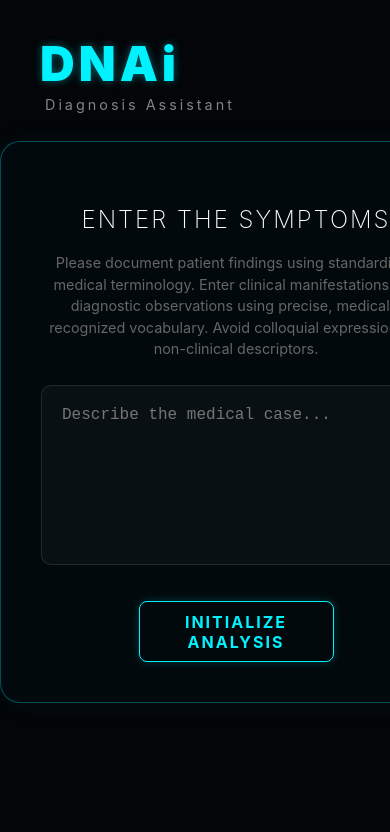
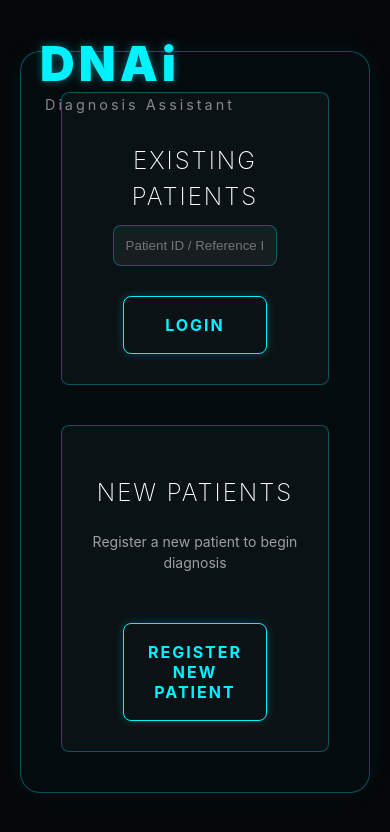
Before and after one commit to kalpeshkarnawat19/DNAi-frontend, a React (Vite) app: page /login in a window 390 px wide. Shown: the top 832 px of the page. Built offline with nearby package versions, Linux system fonts and the light colour scheme.

Commit message:
Add pages and css folders

```diff
--- a/src/App.jsx
+++ b/src/App.jsx
@@ -1,7 +1,9 @@
 import { useState } from 'react'
 import './App.css'
+import { BrowserRouter as Router, Routes, Route, Navigate} from 'react-router-dom'
+import LoginPage from "./pages/LoginPage.jsx";
 
-function App() {
+function HomePage() {
   const [symptoms, setSymptoms] = useState('')
 
   return (
@@ -28,7 +30,18 @@ function App() {
         </div>
       </main>
     </div>
-  )
+  );
 }
 
-export default App
+export default function App() {
+  return(
+    <Router>
+      <Routes>
+        <Route path="/" element={<HomePage />} />
+        <Route path="/login" element={<LoginPage />} />
+        {/* optional: if someone types random path */}
+        <Route path="*" element={<Navigate to="/" />} />
+      </Routes>
+    </Router>
+  );
+}
--- /dev/null
+++ b/src/css/dnabackground.css
@@ -0,0 +1,64 @@
+:root {
+  --neon-cyan: #00f2ff;
+}
+
+.dna-background {
+  position: fixed;
+  inset: 0;
+  display: grid;
+  place-items: center;
+  z-index: 0;
+  opacity: 0.6;
+  pointer-events: none;
+}
+
+.dna-helix {
+  width: 6rem; /* bigger so you can see it */
+}
+
+.strand {
+  position: relative;
+  width: 6rem;
+  height: 1rem;
+  margin-bottom: 0.75rem;
+}
+
+.strand::before,
+.strand::after {
+  content: "";
+  position: absolute;
+  background: var(--neon-cyan);
+  animation-duration: 0.6s;
+  animation-iteration-count: infinite;
+  animation-timing-function: ease-in-out;
+  animation-direction: alternate;
+  animation-delay: calc(var(--s) * -0.12s);
+}
+
+.strand::before {
+  left: 0.75rem;
+  top: 0.45rem;
+  width: 4.5rem;
+  height: 0.18rem;
+  animation-name: line;
+}
+
+.strand::after {
+  top: 0.25rem;
+  width: 0.55rem;
+  height: 0.55rem;
+  border-radius: 50%;
+  box-shadow: 5.3rem 0 0 var(--neon-cyan);
+  animation-name: ball;
+}
+
+@keyframes line {
+  to { transform: scaleX(0); }
+}
+
+@keyframes ball {
+  to {
+    transform: translateX(2.7rem);
+    box-shadow: 0 0 0 var(--neon-cyan);
+  }
+}
--- /dev/null
+++ b/src/css/loginpage.css
@@ -0,0 +1,112 @@
+:root{
+  --deep-bg: #05070a;
+  --neon-cyan: #00f2ff;
+}
+
+*{ box-sizing: border-box; }
+
+html, body {
+  height: 100%;
+  margin: 0;
+  padding: 0;
+}
+
+body {
+  background: var(--deep-bg);
+  color: white;
+  font-family: Inter, sans-serif;
+}
+
+/* Branding stays top-left*/
+.branding {
+  position: fixed;
+  top: 40px;
+  left: 40px;
+  text-align: left;
+  z-index: 10;
+}
+
+/* Center the boxes*/
+.page-wrapper {
+  min-height: 100vh;
+  width: 100vw;
+
+  display: flex;
+  align-items: center;
+  justify-content: center;
+
+  padding: 20px;
+}
+
+.container {
+  width: min(800px, 92vw);
+  padding: 40px;
+  border-radius: 20px;
+
+  border: 1px solid rgba(0, 242, 255, 0.3);
+  background: rgba(0, 242, 255, 0.02);
+  box-shadow: 0 0 30px rgba(0, 242, 255, 0.05);
+
+  display: flex;
+  justify-content: center;
+  gap: 40px;
+}
+
+/* The two inner boxes */
+.login-section, .register-section {
+  border: 1px solid rgba(0, 242, 255, 0.3);
+  padding: 30px;
+  background: rgba(255, 255, 255, 0.03);
+  border-radius: 8px;
+  flex: 1;
+  text-align: center;
+}
+
+.description {
+  color: rgba(255, 255, 255, 0.6);
+  margin: 20px 0;
+  font-size: 14px;
+}
+
+.input-box{
+  width: 80%;
+  padding: 12px;
+  border: 1px solid rgba(0, 242, 255, 0.3);
+  border-radius: 8px;
+  background: rgba(255, 255, 255, 0.05);
+  color: white;
+}
+
+/*buttons*/
+.login-btn, .register-btn{
+  width: 70%;
+  margin-top: 30px;
+  padding: 18px;
+  background: transparent;
+  border: 1px solid var(--neon-cyan);
+  color: var(--neon-cyan);
+  font-weight: bold;
+  letter-spacing: 2px;
+  text-transform: uppercase;
+  cursor: pointer;
+  transition: all 0.3s ease;
+  box-shadow: 0 0 10px rgba(0, 242, 255, 0.2);
+  border-radius: 8px;
+}
+
+.login-btn:hover, .register-btn:hover{
+  background: var(--neon-cyan);
+  color: black;
+  box-shadow: 0 0 20px var(--neon-cyan);
+}
+
+/* Mobile: stack nicely */
+@media (max-width: 900px) {
+  .container {
+    flex-direction: column;
+    align-items: center;
+  }
+  .login-section, .register-section {
+    width: min(420px, 100%);
+  }
+}
--- /dev/null
+++ b/src/pages/LoginPage.jsx
@@ -0,0 +1,31 @@
+import React from "react";
+import "../css/loginpage.css";
+
+function LoginPage(){
+return(
+  <>
+    <nav className="branding">
+      <div className="logo">DNAi</div>
+      <div className="tagline">Diagnosis Assistant</div>
+    </nav>
+    <div className="page-wrapper">
+      <div className="container">
+
+        <div className="login-section">
+          <h2>EXISTING PATIENTS</h2>
+            <input type="text" className="input-box" placeholder="Patient ID / Reference ID" />
+            <button className="login-btn">Login</button>
+        </div>
+
+        <div className="register-section">
+          <h2>NEW PATIENTS</h2>
+            <p className="description">Register a new patient to begin diagnosis</p>
+            <button className="register-btn">Register New Patient</button>
+        </div>
+      </div>
+    </div>
+  </>
+);
+}
+
+export default LoginPage
```
Also changed, not shown: src/components/DnaBackground.jsx (added, +13 -0 lines), src/pages/Dashboard.jsx (added).
